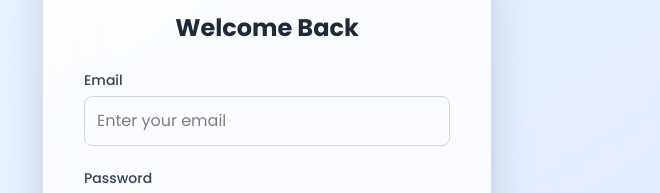
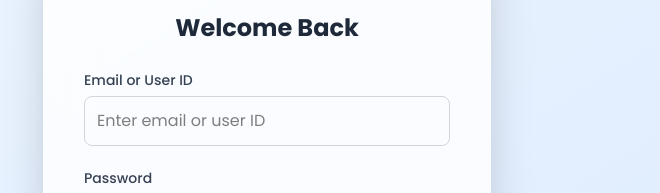
Before and after one commit to tndevelopers2024/ASSI-frontend, a React (Vite) app: page /login in a window 1280 px wide. Shown: the part 221-414 px from the top of the page, without its empty margins (373-1033 px from the left). Built offline with nearby package versions, Linux system fonts and the light colour scheme.

Commit message:
login option by using assi id also

```diff
--- a/src/pages/Login.jsx
+++ b/src/pages/Login.jsx
@@ -5,7 +5,7 @@ import API from "../api/api";
 import logo from "/images/assi_logo.png";
 
 export default function Login() {
-    const [email, setEmail] = useState("");
+    const [identifier, setIdentifier] = useState("");
     const [password, setPassword] = useState("");
     const [showPassword, setShowPassword] = useState(false);
     const [error, setError] = useState("");
@@ -21,7 +21,7 @@ export default function Login() {
         setLoading(true);
 
         try {
-            const res = await API.post("/users/login", { email, password });
+            const res = await API.post("/users/login", { email: identifier, password });
 
             localStorage.setItem("token", res.data.token);
             localStorage.setItem("user", JSON.stringify(res.data.user));
@@ -65,13 +65,13 @@ export default function Login() {
 
                 <form onSubmit={handleLogin} className="space-y-5">
                     <div>
-                        <label className="text-gray-700 text-sm font-medium">Email</label>
+                        <label className="text-gray-700 text-sm font-medium">Email or User ID</label>
                         <input
-                            type="email"
+                            type="text"
                             className="w-full mt-1 p-3 border border-gray-300 rounded-lg focus:ring-2 focus:ring-blue-500 outline-none transition"
-                            placeholder="Enter your email"
-                            value={email}
-                            onChange={(e) => setEmail(e.target.value)}
+                            placeholder="Enter email or user ID"
+                            value={identifier}
+                            onChange={(e) => setIdentifier(e.target.value)}
                             disabled={loading}
                             required
                         />
```
